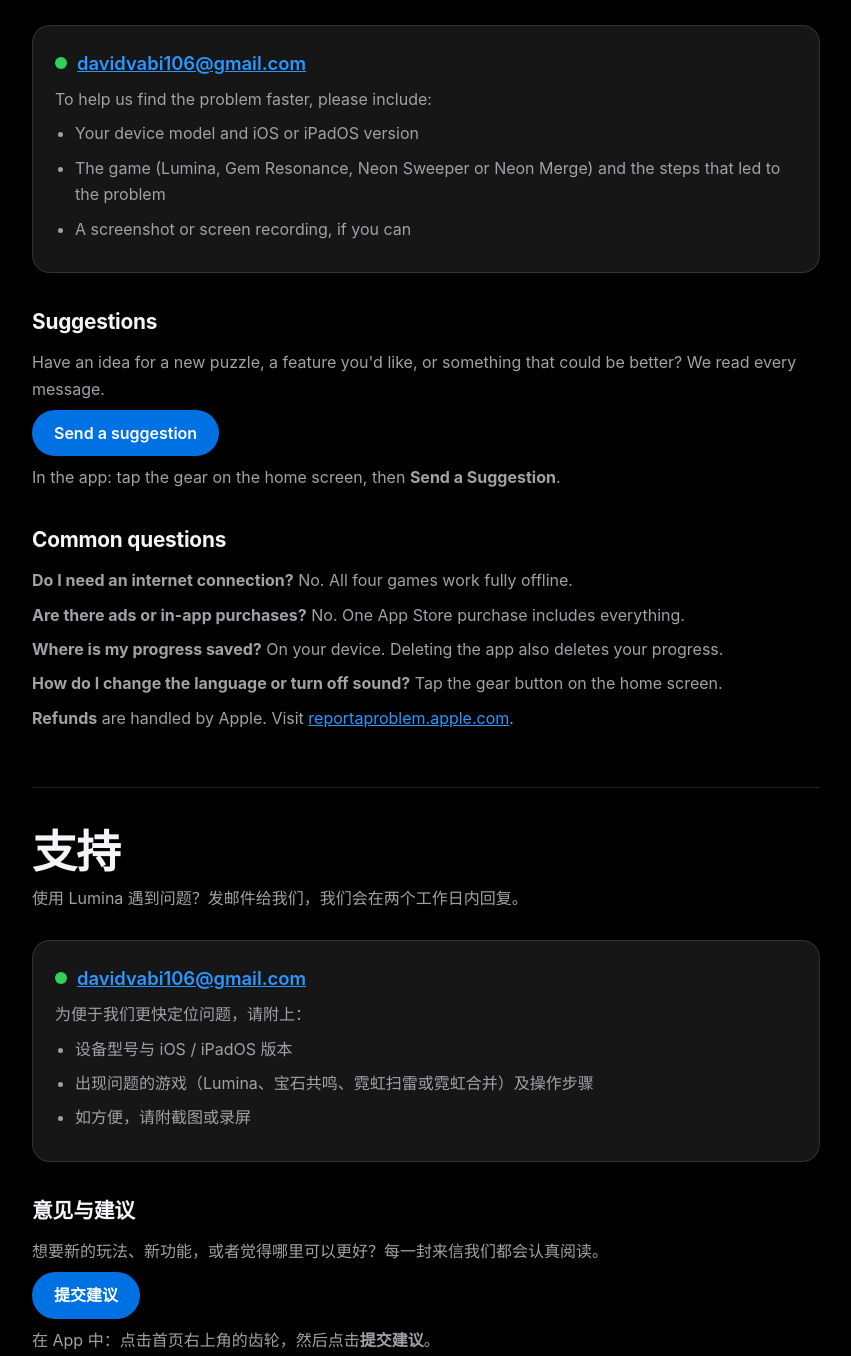
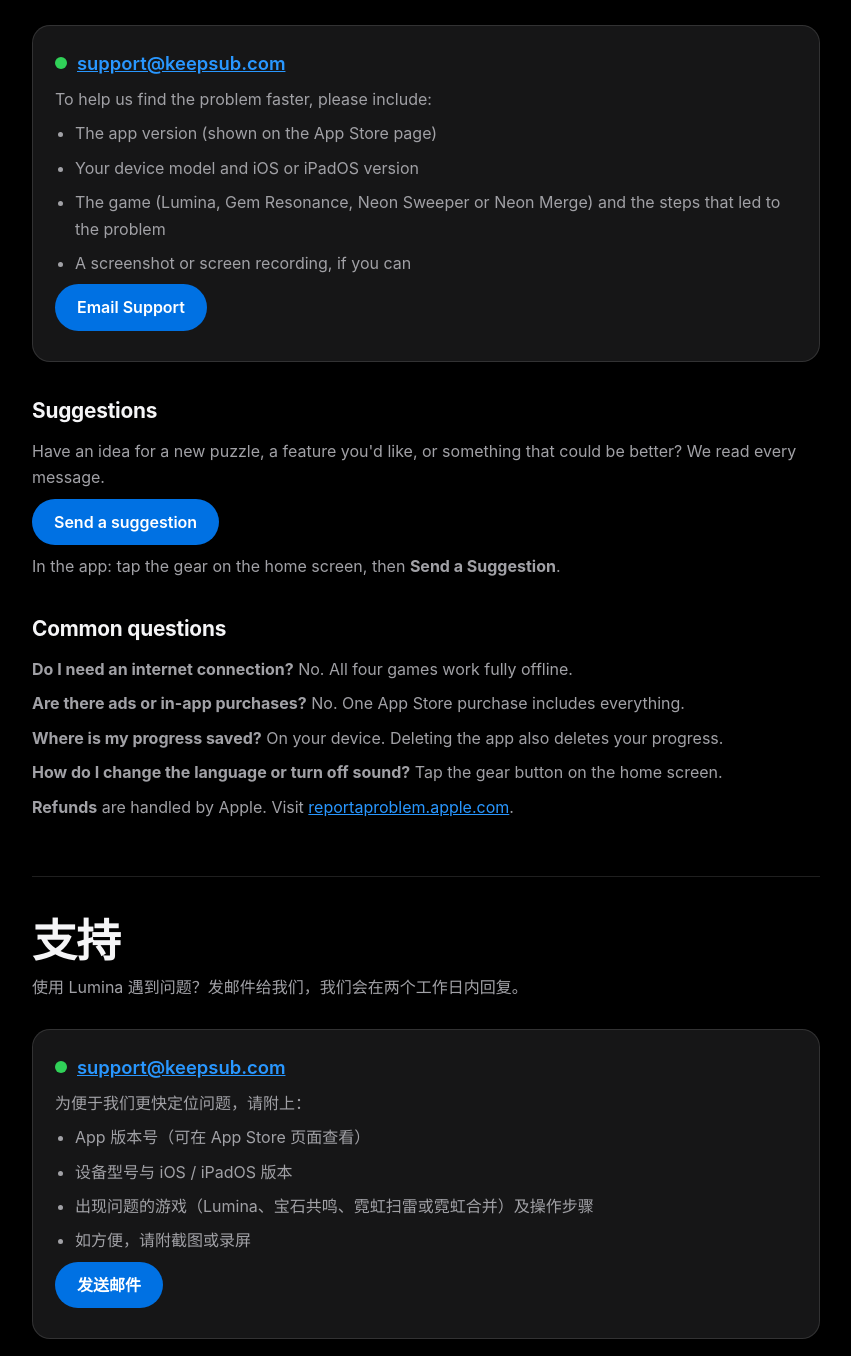
Before and after one commit to zergcsda/lumina-docs, a plain HTML site: page support.html in a window 1280 px wide. Shown: the part 188-1544 px from the top of the page, without its empty margins (214-1065 px from the left). Drawn offline with Linux system fonts and the light colour scheme.

Commit message:
chore: switch support email to support@keepsub.com and add email template
Co-Authored-By: Claude Opus 5.5 <noreply@anthropic.com>

```diff
--- a/support.html
+++ b/support.html
@@ -67,17 +67,19 @@
         <h1>Support</h1>
         <p>Need help with Lumina? Email us and we will reply within two business days.</p>
         <div class="label">
-            <div class="badge"><span class="dot"></span><a href="mailto:davidvabi106@gmail.com?subject=Lumina%20Support">davidvabi106@gmail.com</a></div>
+            <div class="badge"><span class="dot"></span><a href="mailto:support@keepsub.com?subject=Lumina%20Support">support@keepsub.com</a></div>
             <p>To help us find the problem faster, please include:</p>
             <ul>
+                <li>The app version (shown on the App Store page)</li>
                 <li>Your device model and iOS or iPadOS version</li>
                 <li>The game (Lumina, Gem Resonance, Neon Sweeper or Neon Merge) and the steps that led to the problem</li>
                 <li>A screenshot or screen recording, if you can</li>
             </ul>
+            <p><a class="cta" href="mailto:support@keepsub.com?subject=Lumina%20Support&amp;body=App%3A%20Lumina%0AApp%20version%3A%0ADevice%3A%0AiOS%20/%20iPadOS%20version%3A%0AGame%3A%0A%0AWhat%20happened%3A%0A%0ASteps%20to%20reproduce%3A%0A1.%0A2.%0A3.%0A">Email Support</a></p>
         </div>
         <h2 id="feedback">Suggestions</h2>
         <p>Have an idea for a new puzzle, a feature you'd like, or something that could be better? We read every message.</p>
-        <p><a class="cta" href="mailto:davidvabi106@gmail.com?subject=Lumina%20Suggestion">Send a suggestion</a></p>
+        <p><a class="cta" href="mailto:support@keepsub.com?subject=Lumina%20Suggestion">Send a suggestion</a></p>
         <p>In the app: tap the gear on the home screen, then <strong>Send a Suggestion</strong>.</p>
 
         <h2>Common questions</h2>
@@ -92,17 +94,19 @@
         <h1>支持</h1>
         <p>使用 Lumina 遇到问题？发邮件给我们，我们会在两个工作日内回复。</p>
         <div class="label">
-            <div class="badge"><span class="dot"></span><a href="mailto:davidvabi106@gmail.com?subject=Lumina%20%E6%94%AF%E6%8C%81">davidvabi106@gmail.com</a></div>
+            <div class="badge"><span class="dot"></span><a href="mailto:support@keepsub.com?subject=Lumina%20%E6%94%AF%E6%8C%81">support@keepsub.com</a></div>
             <p>为便于我们更快定位问题，请附上：</p>
             <ul>
+                <li>App 版本号（可在 App Store 页面查看）</li>
                 <li>设备型号与 iOS / iPadOS 版本</li>
                 <li>出现问题的游戏（Lumina、宝石共鸣、霓虹扫雷或霓虹合并）及操作步骤</li>
                 <li>如方便，请附截图或录屏</li>
             </ul>
+            <p><a class="cta" href="mailto:support@keepsub.com?subject=Lumina%20%E6%94%AF%E6%8C%81&amp;body=App%EF%BC%9ALumina%0AApp%20%E7%89%88%E6%9C%AC%EF%BC%9A%0A%E8%AE%BE%E5%A4%87%E5%9E%8B%E5%8F%B7%EF%BC%9A%0A%E7%B3%BB%E7%BB%9F%E7%89%88%E6%9C%AC%EF%BC%9A%0A%E6%B8%B8%E6%88%8F%EF%BC%9A%0A%0A%E9%97%AE%E9%A2%98%E6%8F%8F%E8%BF%B0%EF%BC%9A%0A%0A%E9%87%8D%E7%8E%B0%E6%AD%A5%E9%AA%A4%EF%BC%9A%0A1.%0A2.%0A3.%0A">发送邮件</a></p>
         </div>
         <h2 id="feedback-zh">意见与建议</h2>
         <p>想要新的玩法、新功能，或者觉得哪里可以更好？每一封来信我们都会认真阅读。</p>
-        <p><a class="cta" href="mailto:davidvabi106@gmail.com?subject=Lumina%20%E5%BB%BA%E8%AE%AE">提交建议</a></p>
+        <p><a class="cta" href="mailto:support@keepsub.com?subject=Lumina%20%E5%BB%BA%E8%AE%AE">提交建议</a></p>
         <p>在 App 中：点击首页右上角的齿轮，然后点击<strong>提交建议</strong>。</p>
 
         <h2>常见问题</h2>
```
Also changed, not shown: index.html (+1 -1 lines), privacy.html (+2 -2 lines).
